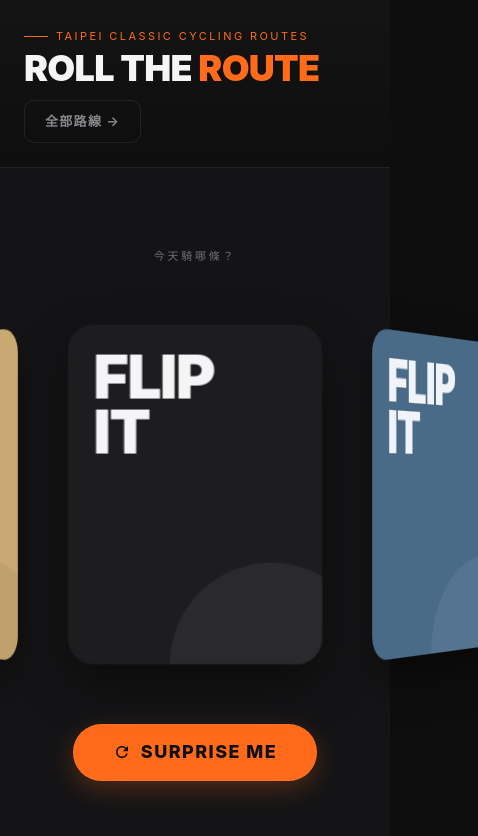
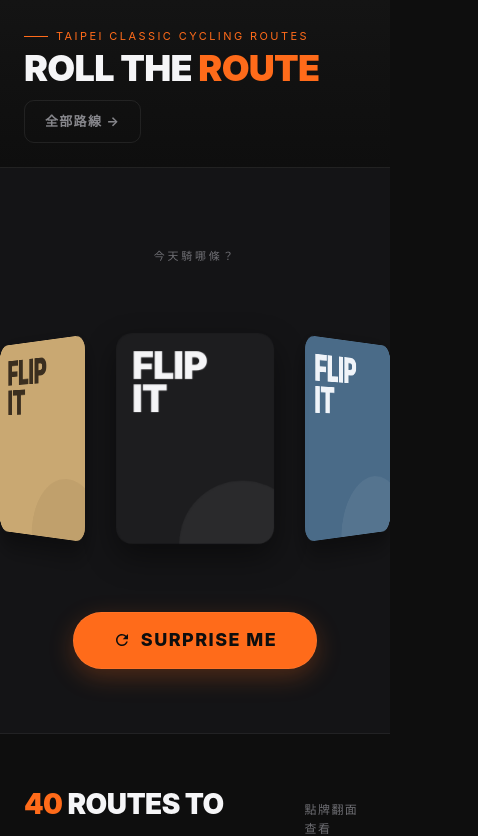
Before and after one commit to PaianCreate/taipei-cycling, a React (Vite) app: page / in a window 390 px wide. Shown: the top 836 px of the page, 478 px wide, since content can reach past the window. Built offline with nearby package versions, Linux system fonts and the light colour scheme.

Commit message:
Mobile RWD fixes
- overflow-x: hidden on body to kill horizontal scroll from 3D carousel
- Scale carousel to 0.62 with negative margin on small viewports
- 40-card grid: keep 2 columns down to smallest mobile (was 1)
- Add will-change: transform + tap-highlight transparent (iOS flicker fix)

```diff
--- a/src/index.css
+++ b/src/index.css
@@ -25,6 +25,10 @@
   html { scroll-behavior: smooth; }
 }
 
+html, body {
+  overflow-x: hidden; /* carousel 3D 卡牌可能擠出視窗，禁掉橫向 scroll */
+}
+
 body {
   background: var(--bg);
   color: var(--text);
@@ -32,7 +36,16 @@ body {
   font-size: 14px;
   line-height: 1.6;
   -webkit-font-smoothing: antialiased;
+  -webkit-tap-highlight-color: transparent; /* 消除 iOS tap 灰塊 */
   letter-spacing: -0.01em;
+}
+
+/* 強制 GPU 圖層，避免 iOS Safari 滾動時 preserve-3d 閃爍 */
+.carousel-stage,
+.carousel-card {
+  will-change: transform;
+  -webkit-transform: translateZ(0);
+  -webkit-backface-visibility: hidden;
 }
 
 ::-webkit-scrollbar { width: 6px; }
@@ -62,4 +75,10 @@ body {
 @media (max-width: 640px) {
   body { font-size: 13px; }
   .max-w-7xl { padding-left: 16px !important; padding-right: 16px !important; }
+  /* 縮小 3D carousel 整體尺寸，避免側邊卡牌爆出視窗 */
+  .carousel-wrapper {
+    transform: scale(0.62);
+    transform-origin: center;
+    margin: -56px auto !important; /* 負 margin 收回 scale 造成的空白 */
+  }
 }
--- a/src/pages/HomePage.jsx
+++ b/src/pages/HomePage.jsx
@@ -276,7 +276,7 @@ function CardCarousel({ rotation, phase, route }) {
   const showRouteInfo = phase === 'flipping' || phase === 'show'
 
   return (
-    <div style={{
+    <div className="carousel-wrapper" style={{
       width: '100%',
       maxWidth: '200px',
       aspectRatio: '3/4',
@@ -284,7 +284,7 @@ function CardCarousel({ rotation, phase, route }) {
       position: 'relative',
       margin: '0 auto',
     }}>
-      <div style={{
+      <div className="carousel-stage" style={{
         width: '100%',
         height: '100%',
         position: 'absolute',
@@ -300,7 +300,7 @@ function CardCarousel({ rotation, phase, route }) {
           // 中央卡牌翻面時放大 1.4 倍，讓路線資訊容易看
           const frontScaled = isFront && showRouteInfo
           return (
-            <div key={i} style={{
+            <div key={i} className="carousel-card" style={{
               position: 'absolute',
               inset: 0,
               transform: `rotateY(${angle}deg) translateZ(${radius}px) ${frontScaled ? 'scale(1.3)' : 'scale(1)'}`,
@@ -675,8 +675,7 @@ export default function HomePage() {
         }}>
           <style>{`
             @media (max-width: 1024px) { .card-grid { columns: 3 !important; } }
-            @media (max-width: 720px)  { .card-grid { columns: 2 !important; } }
-            @media (max-width: 440px)  { .card-grid { columns: 1 !important; } }
+            @media (max-width: 720px)  { .card-grid { columns: 2 !important; column-gap: 12px !important; } }
             .flip-card-wrap { break-inside: avoid; margin-bottom: 16px; }
           `}</style>
           {ROUTES.map(route => (
```
